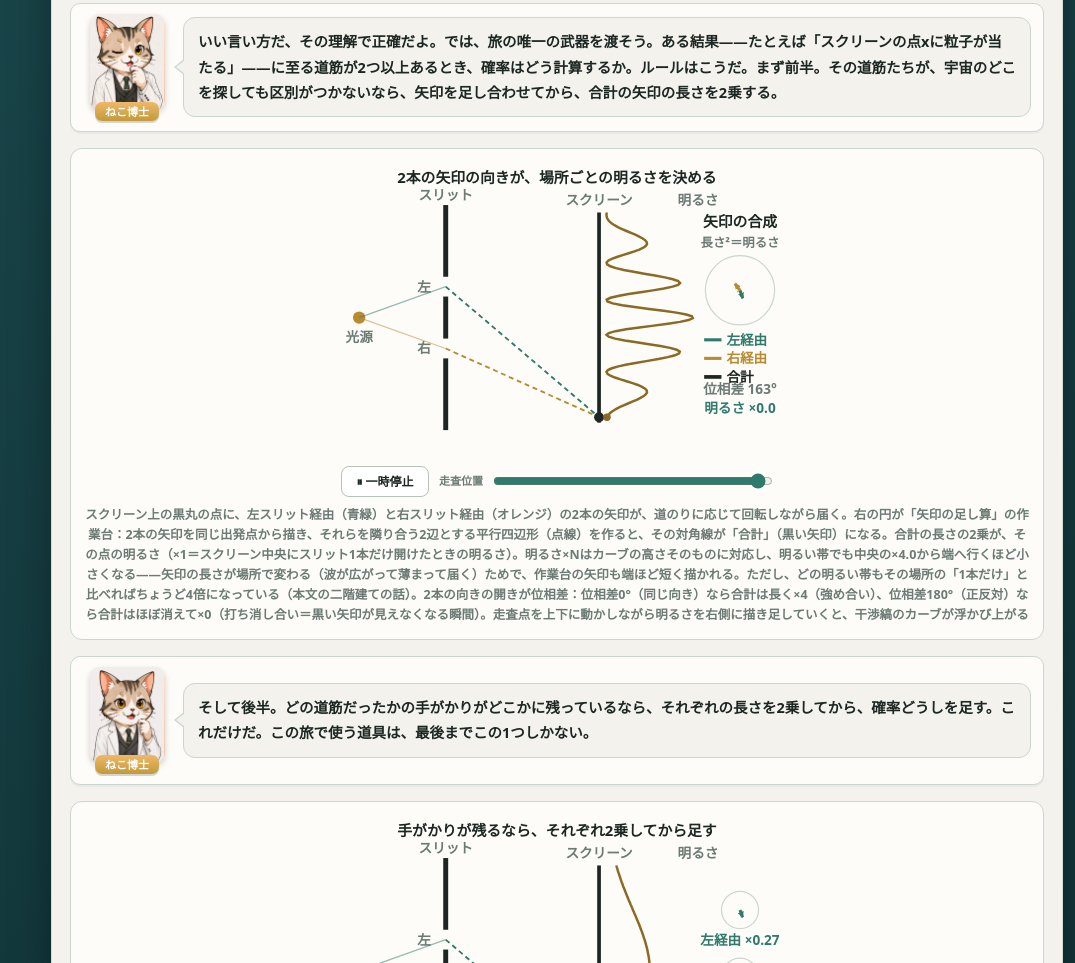
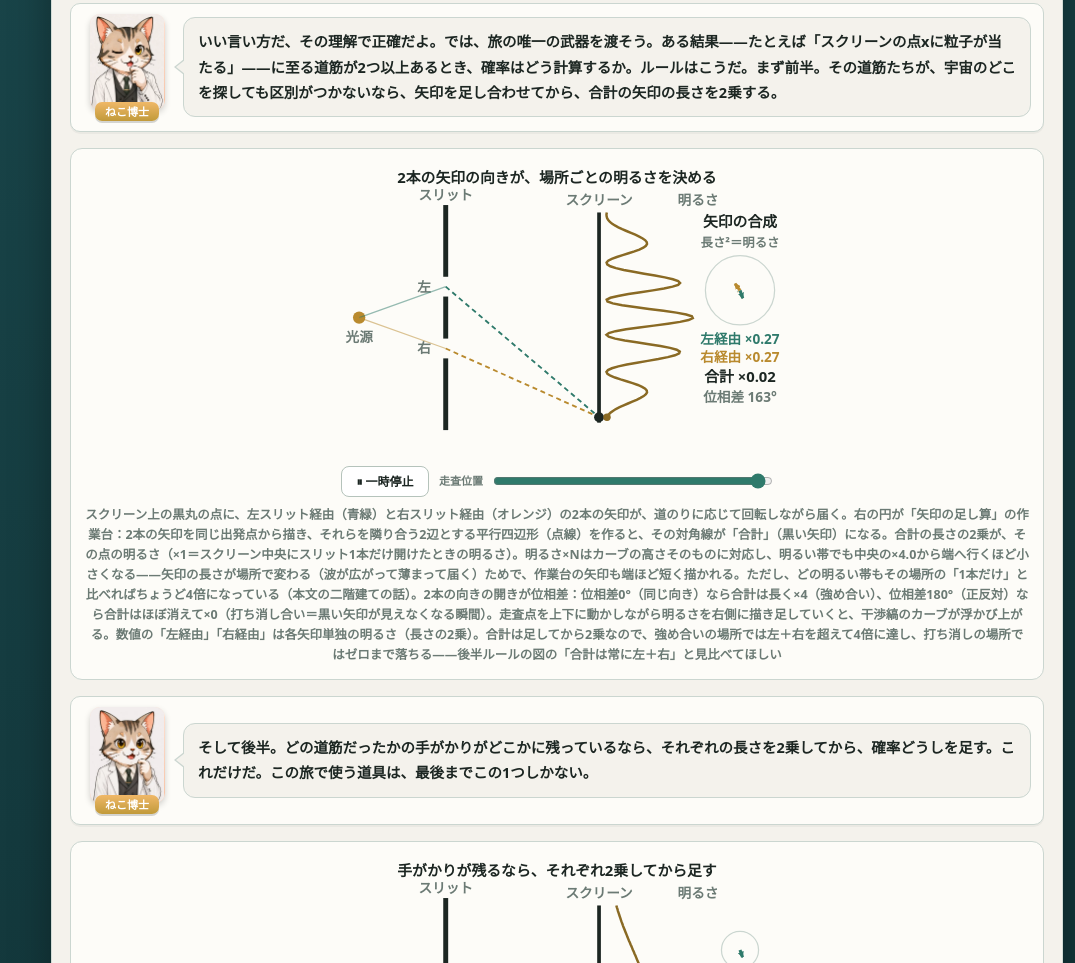
Before and after one commit to ruglerugle/decoherence-quest, a plain HTML site: page stage1.html in a window 1280 px wide. Shown: the part 1262-2225 px from the top of the page, without its empty margins (205-1280 px from the left). Drawn offline with Linux system fonts and the light colour scheme.

Commit message:
feat: 図1にも左経由・右経由・合計の数値表示を追加
凡例スウォッチを、左経由×N.NN（青緑）・右経由×N.NN（オレンジ）・
合計×N.NN・位相差N°の4行の数値表示に置き換え。左1.00＋右1.00で
合計4.00（左＋右を超える）、暗い帯では0.97＋0.97で合計0.05
（ほぼゼロ）と、干渉の足し算が数値で追えるようにした。
キャプションに図1b「常に左＋右」との対比の説明を追記。

Co-Authored-By: Claude Fable 5 <noreply@anthropic.com>

```diff
--- a/stage1.html
+++ b/stage1.html
@@ -142,7 +142,7 @@
           <span class="ctrl-label">走査位置</span>
           <input type="range" id="interf-slider" min="40" max="210" step="0.5" value="40" aria-label="スクリーン上の走査位置を手動で動かす">
         </div>
-        <div class="diagram-caption">スクリーン上の黒丸の点に、左スリット経由（青緑）と右スリット経由（オレンジ）の2本の矢印が、道のりに応じて回転しながら届く。<strong>右の円が「矢印の足し算」の作業台</strong>：2本の矢印を同じ出発点から描き、それらを隣り合う2辺とする平行四辺形（点線）を作ると、その対角線が「合計」（黒い矢印）になる。<strong>合計の長さの2乗が、その点の明るさ</strong>（×1＝<strong>スクリーン中央に</strong>スリット1本だけ開けたときの明るさ）。明るさ×Nはカーブの高さそのものに対応し、明るい帯でも中央の×4.0から端へ行くほど小さくなる――矢印の長さが場所で変わる（波が広がって薄まって届く）ためで、作業台の矢印も端ほど短く描かれる。ただし、どの明るい帯も<strong>その場所の「1本だけ」と比べれば</strong>ちょうど4倍になっている（本文の二階建ての話）。2本の向きの開きが<strong>位相差</strong>：位相差0°（同じ向き）なら合計は長く×4（強め合い）、位相差180°（正反対）なら合計はほぼ消えて×0（打ち消し合い＝黒い矢印が見えなくなる瞬間）。走査点を上下に動かしながら明るさを右側に描き足していくと、干渉縞のカーブが浮かび上がる</div>
+        <div class="diagram-caption">スクリーン上の黒丸の点に、左スリット経由（青緑）と右スリット経由（オレンジ）の2本の矢印が、道のりに応じて回転しながら届く。<strong>右の円が「矢印の足し算」の作業台</strong>：2本の矢印を同じ出発点から描き、それらを隣り合う2辺とする平行四辺形（点線）を作ると、その対角線が「合計」（黒い矢印）になる。<strong>合計の長さの2乗が、その点の明るさ</strong>（×1＝<strong>スクリーン中央に</strong>スリット1本だけ開けたときの明るさ）。明るさ×Nはカーブの高さそのものに対応し、明るい帯でも中央の×4.0から端へ行くほど小さくなる――矢印の長さが場所で変わる（波が広がって薄まって届く）ためで、作業台の矢印も端ほど短く描かれる。ただし、どの明るい帯も<strong>その場所の「1本だけ」と比べれば</strong>ちょうど4倍になっている（本文の二階建ての話）。2本の向きの開きが<strong>位相差</strong>：位相差0°（同じ向き）なら合計は長く×4（強め合い）、位相差180°（正反対）なら合計はほぼ消えて×0（打ち消し合い＝黒い矢印が見えなくなる瞬間）。走査点を上下に動かしながら明るさを右側に描き足していくと、干渉縞のカーブが浮かび上がる。数値の「左経由」「右経由」は各矢印単独の明るさ（長さの2乗）。合計は<strong>足してから2乗</strong>なので、強め合いの場所では左＋右を超えて4倍に達し、打ち消しの場所ではゼロまで落ちる――後半ルールの図の「合計は常に左＋右」と見比べてほしい</div>
       </div>
 
       <div class="dialogue-scene">
@@ -356,17 +356,14 @@
   var ar1 = el('line', {stroke: C1, 'stroke-width': 2.5, 'marker-end': 'url(#ah-l)'});
   var ar2 = el('line', {stroke: C2, 'stroke-width': 2.5, 'marker-end': 'url(#ah-r)'});
   var arS = el('line', {stroke: 'var(--ink)', 'stroke-width': 3, 'marker-end': 'url(#ah-s)'});
-  // 凡例と明るさ表示
-  [['左経由', C1], ['右経由', C2], ['合計', 'var(--ink)']].forEach(function(itm, i){
-    var ly = 143 + i * 15;
-    el('line', {x1: 305, y1: ly, x2: 319, y2: ly, stroke: itm[1], 'stroke-width': i === 2 ? 3 : 2.5});
-    var lt = txt(323, ly + 4, 'label', itm[0], 'start');
-    lt.style.fill = itm[1];
-    lt.style.fontWeight = '900';
-  });
-  var phaseTxt = txt(insetX, 187, 'label', '位相差 0°');
+  // 各経由と合計の数値表示（色が矢印と対応）
+  var lEnvTxt = txt(insetX, 146, 'label', '左経由 ×1.00');
+  lEnvTxt.style.fill = C1; lEnvTxt.style.fontWeight = '900';
+  var rEnvTxt = txt(insetX, 161, 'label', '右経由 ×1.00');
+  rEnvTxt.style.fill = C2; rEnvTxt.style.fontWeight = '900';
+  var brightTxt = txt(insetX, 177, 'strong', '合計 ×4.00');
+  var phaseTxt = txt(insetX, 193, 'label', '位相差 0°');
   phaseTxt.style.fontWeight = '900';
-  var brightTxt = txt(insetX, 202, 'accent', '明るさ ×4.0');
 
   function dist(a, b) { return Math.sqrt((a.x - b.x) * (a.x - b.x) + (a.y - b.y) * (a.y - b.y)); }
 
@@ -416,7 +413,9 @@
     var sumLen = Math.sqrt((v1.x + v2.x) * (v1.x + v2.x) + (v1.y + v2.y) * (v1.y + v2.y));
     arS.setAttribute('opacity', sumLen < 3 ? 0 : 1);
     var mult = (sumLen / 13) * (sumLen / 13); // ×1＝スクリーン中央にスリット1本だけのときの明るさ
-    brightTxt.textContent = '明るさ ×' + mult.toFixed(1);
+    lEnvTxt.textContent = '左経由 ×' + r.env.toFixed(2);
+    rEnvTxt.textContent = '右経由 ×' + r.env.toFixed(2);
+    brightTxt.textContent = '合計 ×' + mult.toFixed(2);
     var dphi = ((r.ph1 - r.ph2) % (2 * Math.PI) + 2 * Math.PI) % (2 * Math.PI);
     if (dphi > Math.PI) dphi = 2 * Math.PI - dphi;
     phaseTxt.textContent = '位相差 ' + Math.round(dphi * 180 / Math.PI) + '°';
```
